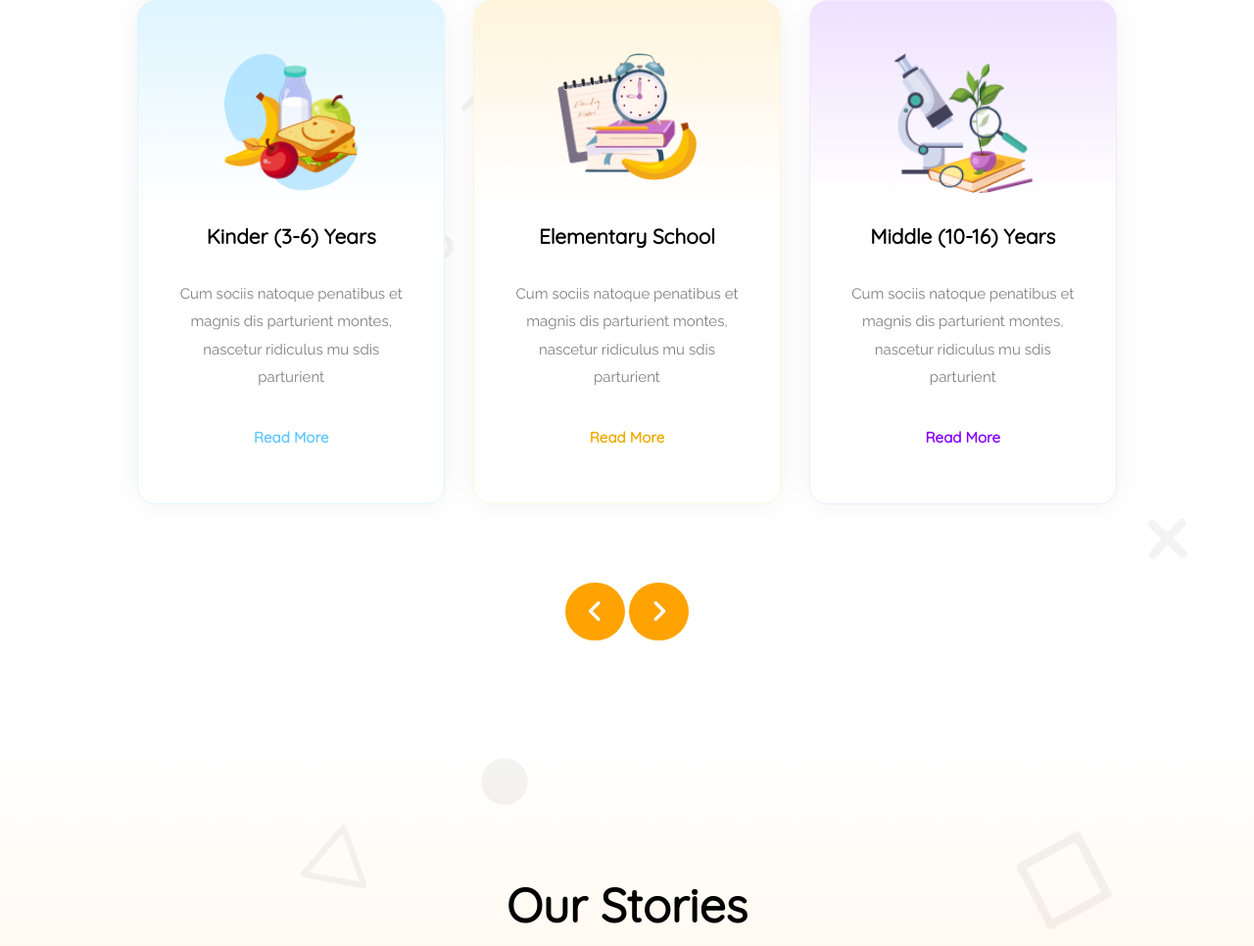
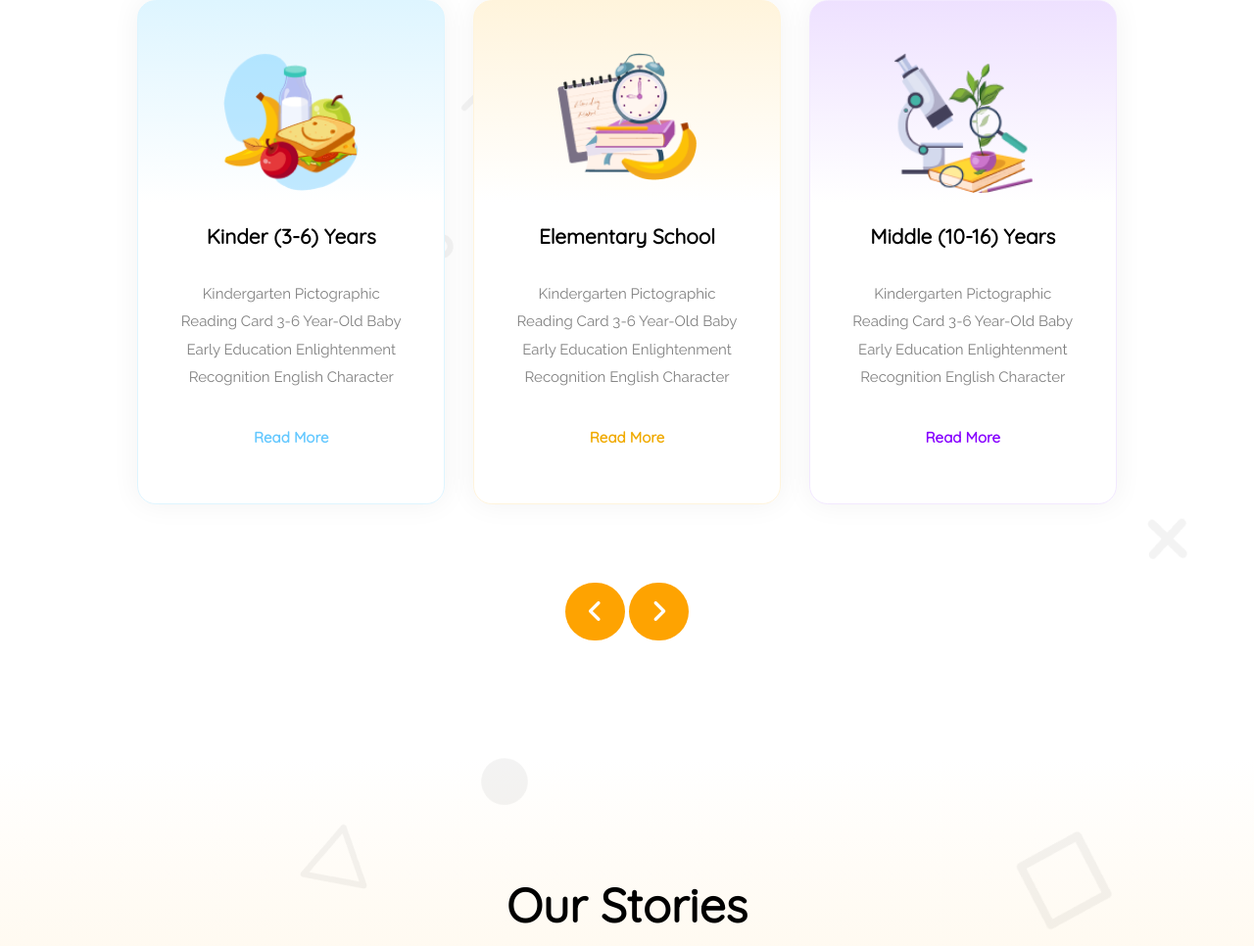
Before and after one commit to aunirudrad/kids-school-web, a plain HTML site: page index.html in a window 1280 px wide. Shown: the part 954-1920 px from the top of the page at 98% size. Drawn offline with Linux system fonts and the light colour scheme.

Commit message:
dummy texts removed

```diff
--- a/css/styles.css
+++ b/css/styles.css
@@ -514,6 +514,10 @@ marquee {
         max-width: 180px;
     }
 
+    .stories-card-container-2 .stories-card-contents{
+        margin: 12px 22px 17px;
+    }
+
     .btn-stories-4{
         font-size: 0.5rem;
         padding: 5px 11px 6px;
--- a/index.html
+++ b/index.html
@@ -60,10 +60,7 @@
                             <img src="assets/kinder.png" alt="">
                         </div>
                         <h3 class="curriculum-card-title">Kinder (3-6) Years</h3>
-                        <p class="curriculum-card-description raleway-regular color-9">Cum sociis natoque penatibus et
-                            magnis
-                            dis parturient montes, nascetur ridiculus
-                            mu sdis parturient</p>
+                        <p class="curriculum-card-description raleway-regular color-9">Kindergarten Pictographic Reading Card 3-6 Year-Old Baby Early Education Enlightenment Recognition English Character</p>
                         <p class="curriculum-rm-btn color-6">Read More</p>
                     </div>
                     <div class="curriculum-card bg-2 border-2">
@@ -71,10 +68,7 @@
                             <img src="assets/elementary.png" alt="">
                         </div>
                         <h3 class="curriculum-card-title">Elementary School</h3>
-                        <p class="curriculum-card-description raleway-regular color-9">Cum sociis natoque penatibus et
-                            magnis
-                            dis parturient montes, nascetur ridiculus
-                            mu sdis parturient</p>
+                        <p class="curriculum-card-description raleway-regular color-9">Kindergarten Pictographic Reading Card 3-6 Year-Old Baby Early Education Enlightenment Recognition English Character</p>
                         <p class="curriculum-rm-btn color-7">Read More</p>
                     </div>
                     <div class="curriculum-card bg-3 border-3">
@@ -83,10 +77,7 @@
 
                         </div>
                         <h3 class="curriculum-card-title">Middle (10-16) Years</h3>
-                        <p class="curriculum-card-description raleway-regular color-9">Cum sociis natoque penatibus et
-                            magnis
-                            dis parturient montes, nascetur ridiculus
-                            mu sdis parturient</p>
+                        <p class="curriculum-card-description raleway-regular color-9">Kindergarten Pictographic Reading Card 3-6 Year-Old Baby Early Education Enlightenment Recognition English Character</p>
                         <p class="curriculum-rm-btn color-8">Read More</p>
                     </div>
                 </div>
@@ -174,7 +165,7 @@
                     <h2 class="top-title">Kids Education</h2>
                 </div>
                 <p class="content-left-description">
-                    Pizza ipsum dolor meat lovers buffalo. Deep dolor roll melted bacon Bianca pan bacon pineapple Aussie. Mayo rib sauce Hawaiian meatball.
+                    Kindergarten Pictographic Reading Card 3-6 Year-Old Baby Early Education Enlightenment Recognition Chinese Character.
                 </p>
             </div>
             <div class="footer-content-center">
```
